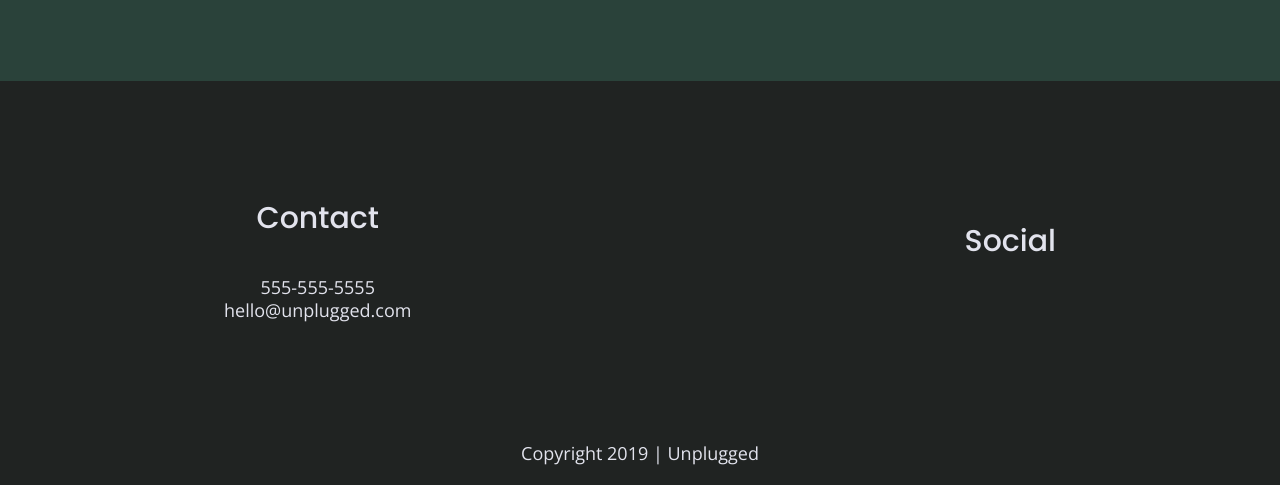
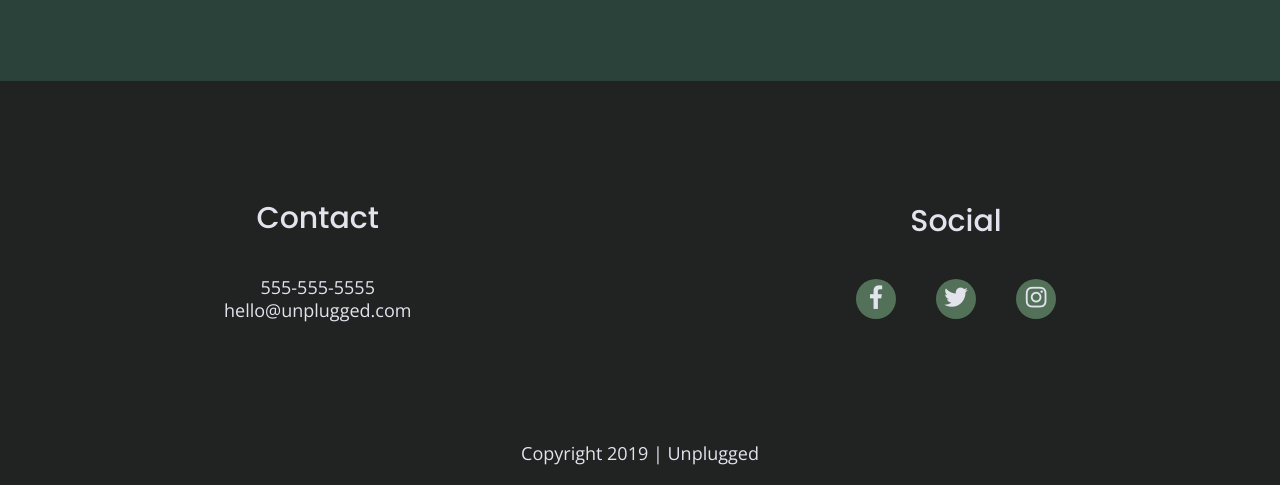
Before and after one commit to mandy-pb/unplugged, a website built with Parcel: page index.html in a window 1280 px wide. Shown: the part 2452-2937 px from the top of the page. Built offline with nearby package versions, Linux system fonts and the light colour scheme.

Commit message:
Added social icons on all pages and adjusted button on css

```diff
--- a/css/main.css
+++ b/css/main.css
@@ -231,6 +231,14 @@ footer .social-icons p {
   display:flex;
   justify-content: center;
   align-items: center;
+  border-radius:50%;
+  background:#527158;
+  width:40px;
+  height:40px;
+}
+
+footer .social-icons p i {
+  font-size: 1.3125em;
 }
 
 footer p {
@@ -636,7 +644,7 @@ input[type=button] {
     margin:100px 0;
   }
 
-  .footer-content {
+ footer .footer-content {
     display:flex;
     justify-content:space-between;
     align-items:center;
@@ -656,9 +664,15 @@ input[type=button] {
     line-height: 1.285;
   }
 
+  footer .social-icons {
+    width:12.5em;
+    justify-content: space-between;
+  }
+
   footer .copyright {
     width:100%;
   }
+
 
   /*****ABOUT SECTION*****/
     .mission-content {
--- a/index.html
+++ b/index.html
@@ -171,9 +171,9 @@
         <div class="social">
           <h4>Social</h4>
           <div class="social-icons">
-            <p><a href="https://www.facebook.com/yoursite" target="_blank"></a></p>
-            <p><a href="https://www.twitter.com/yoursite" target="_blank"></a></p>
-            <p><a href="https://www.instagram.com/yoursite" target="_blank"></a></p>
+            <p><a href="https://www.facebook.com/yoursite" target="_blank"><i class="fab fa-facebook-f"></i></a></p>
+            <p><a href="https://www.twitter.com/yoursite" target="_blank"><i class="fab fa-twitter"></i></a></p>
+            <p><a href="https://www.instagram.com/yoursite" target="_blank"><i class="fab fa-instagram"></i></a></p>
             <!--other social links here-->
           </div>
         </div>
```
Also changed, not shown: about/index.html (+3 -3 lines), faq/index.html (+3 -3 lines).
